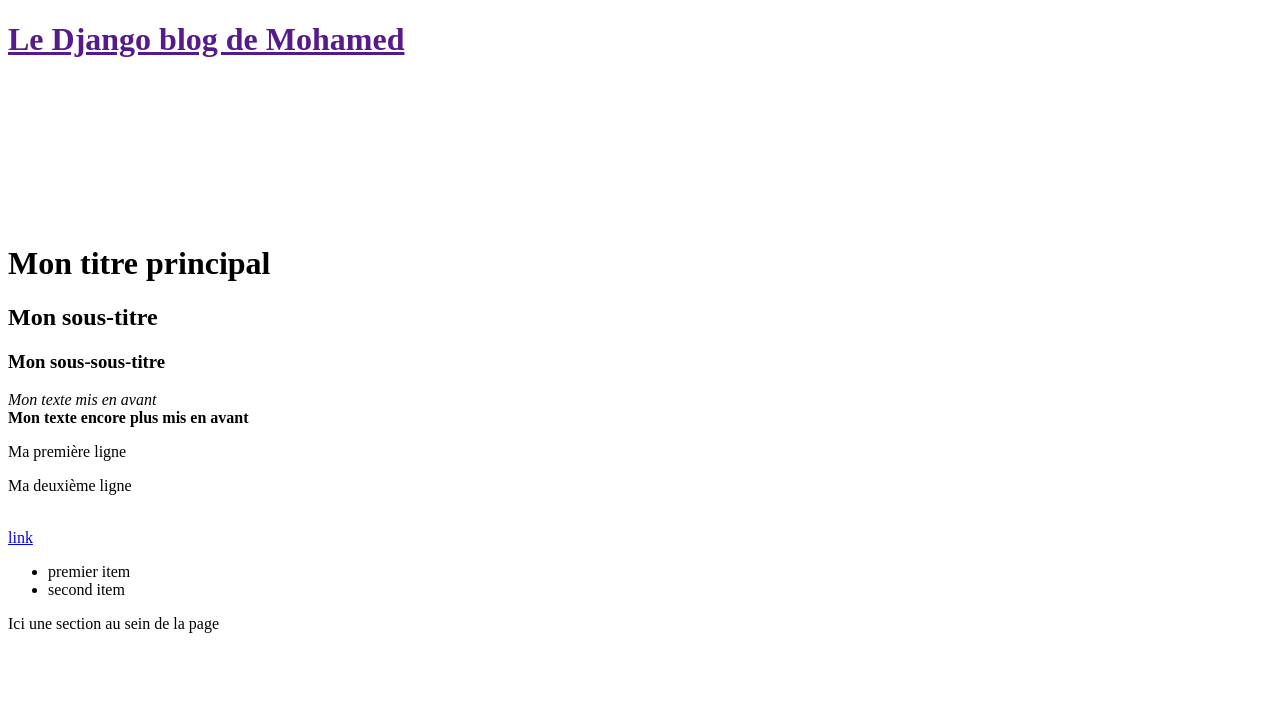
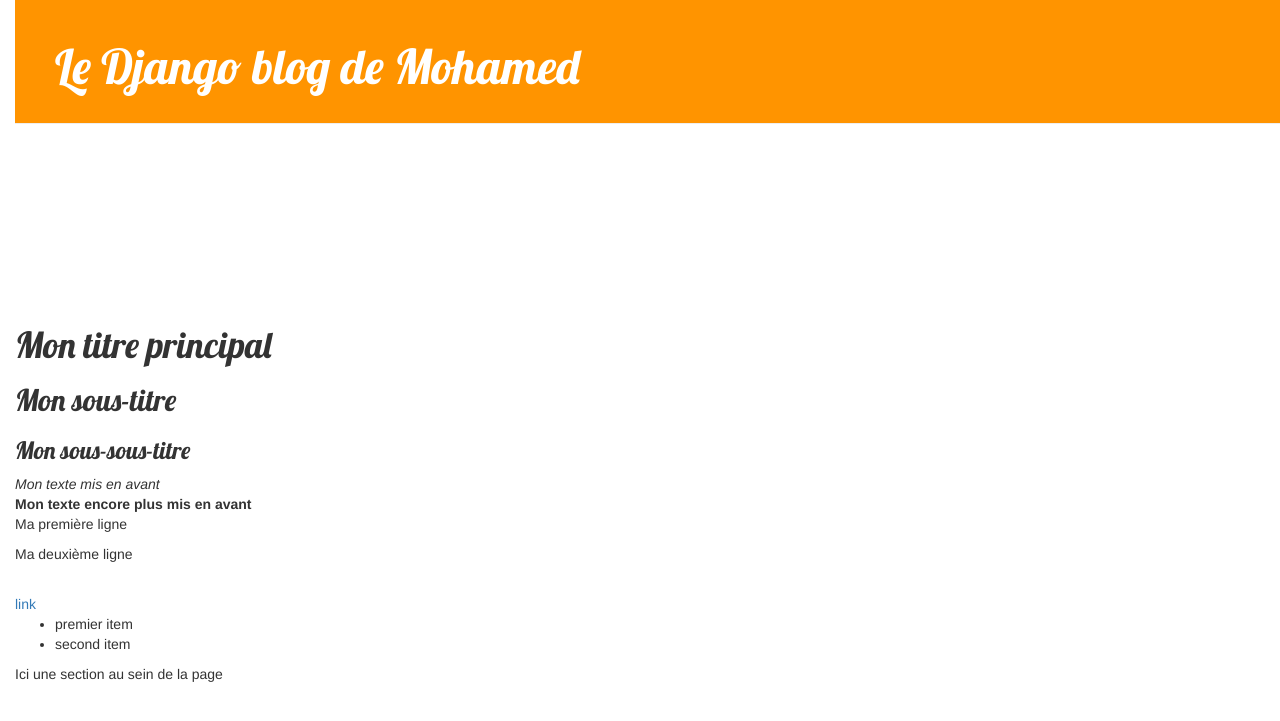
Before and after one commit to Palmya95/my-first-blog, a Django app: page / in a window 1280 px wide. Shown: the top 721 px of the page. Run offline with Django 3.2, Linux system fonts and the light colour scheme; data that the repository does not hold is empty; some libraries are stand-ins or nearby versions.

Commit message:
ajout des css

```diff
--- /dev/null
+++ b/blog/static/css/blog.css
@@ -0,0 +1,54 @@
+h1 a {
+    color: #FCA205;
+    font-family: 'Lobster';
+}
+body {
+    padding-left: 15px;
+}
+.page-header {
+    background-color: #ff9400;
+    margin-top: 0;
+    padding: 20px 20px 20px 40px;
+}
+
+.page-header h1, .page-header h1 a, .page-header h1 a:visited, .page-header h1 a:active {
+    color: #ffffff;
+    font-size: 36pt;
+    text-decoration: none;
+}
+
+.content {
+    margin-left: 40px;
+}
+
+h1, h2, h3, h4 {
+    font-family: 'Lobster', cursive;
+}
+
+.date {
+    float: right;
+    color: #828282;
+}
+
+.save {
+    float: right;
+}
+
+.post-form textarea, .post-form input {
+    width: 100%;
+}
+
+.top-menu, .top-menu:hover, .top-menu:visited {
+    color: #ffffff;
+    float: right;
+    font-size: 26pt;
+    margin-right: 20px;
+}
+
+.post {
+    margin-bottom: 70px;
+}
+
+.post h1 a, .post h1 a:visited {
+    color: #000000;
+}
--- a/blog/templates/blog/post_list.html
+++ b/blog/templates/blog/post_list.html
@@ -1,26 +1,39 @@
 <!DOCTYPE html>
+{% load staticfiles %}
 
 <html>
 
 	<head>
+		<link rel="stylesheet" href="//maxcdn.bootstrapcdn.com/bootstrap/3.2.0/css/bootstrap.min.css">
+		<link rel="stylesheet" href="//maxcdn.bootstrapcdn.com/bootstrap/3.2.0/css/bootstrap-theme.min.css">
+		<link rel="stylesheet" href="{% static 'css/blog.css' %}">
+		<link href="https://fonts.googleapis.com/css?family=Lobster&subset=latin,latin-ext" rel="stylesheet" type="text/css">
 		<title>Le contenu de la balise head ne s'affichera pas, c'est juste pour des infos et c'est normal - transmet la configuration de la page au navigateur - on y met le titre de la page en général</title>
 	</head>
 
 	<body>
-	        <div>
+	    <div class="page-header">
             <h1><a href="">Le Django blog de Mohamed</a></h1>
         </div>
 
         <br><br><br><br>
 
         <div>
-			{% for post in posts %}
-    			<div>
-        			<p>publié: {{ post.published_date }}</p>
-        			<h1><a href="">{{ post.title }}</a></h1>
-        			<p>{{ post.text|linebreaksbr }}</p>
-    			</div>
-			{% endfor %}
+<div class="content container">
+    <div class="row">
+        <div class="col-md-8">
+            {% for post in posts %}
+                <div class="post">
+                    <div class="date">
+                        {{ post.published_date }}
+                    </div>
+                    <h1><a href="">{{ post.title }}</a></h1>
+                    <p>{{ post.text|linebreaksbr }}</p>
+                </div>
+            {% endfor %}
+        </div>
+    </div>
+</div>
         </div>
 
         <br><br><br><br>
```
Also changed, not shown: 2 other files.
